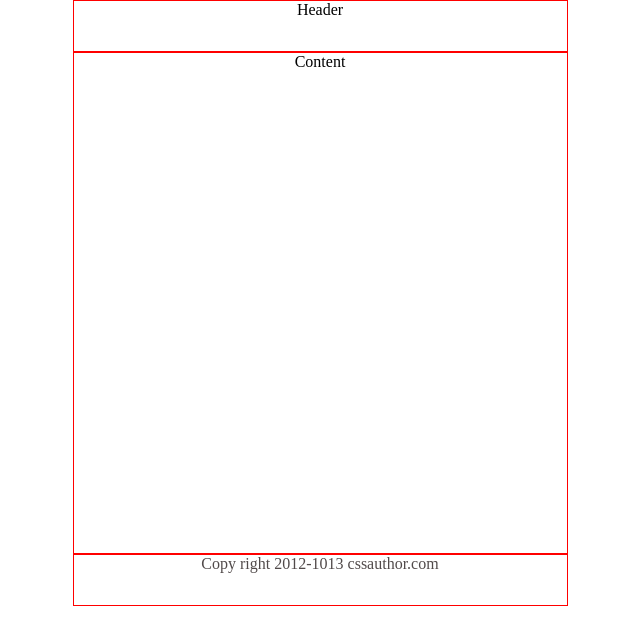
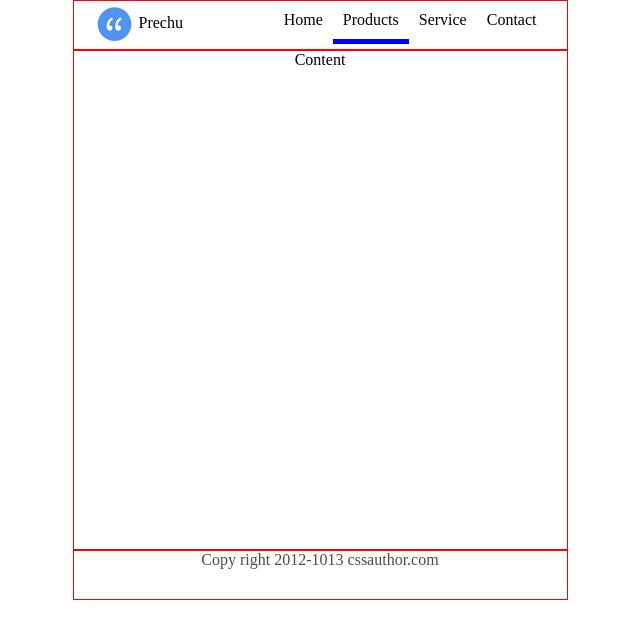
Before and after one commit to longvang2312/project-fullstack, a plain HTML site: page index.html in a window 1280 px wide. Shown: the whole page, without its empty margins (320-960 px from the left). Drawn offline with Linux system fonts and the light colour scheme.

Commit message:
create menu on header

```diff
--- a/index.css
+++ b/index.css
@@ -1,3 +1,6 @@
+* {
+    box-sizing: border-box
+}
 body{
   margin: 0;
 }
@@ -5,30 +8,79 @@ body{
 .page{
   width: 495px;
   margin: auto;
-  text-align: center;
 }
 .page .header{
   height: 50px;
   border: 1px solid red;
+  padding: 0 20px;
 }
 .page .content{
   border: 1px solid red;
   min-height: 500px;
+  text-align: center;
 }
 .page .footer{
   height: 50px;
   border: 1px solid red;
+  text-align: center;
 }
 /*end page css*/
 
-/*start header css*/
-.header .header-left{
-  float: left;
+/*start branch css*/
+.branch{
+    width: 100%;
+    height: 100%;
 }
-.header .header-right{
-  float: right;
+.branch .logo{
+    vertical-align: middle;
 }
-/*end header css*/
+.branch .text{
+    vertical-align: middle;
+}
+/*end branch css*/
+
+/*start main nav css*/
+.main-nav{
+   display: flex;
+   margin: auto;
+}
+.main-nav .item{
+    padding: 10px;
+    display: inline-block;
+}
+.main-nav .item .title{
+   text-decoration: none;
+   color: black
+}
+.main-nav .item.active{
+   border-bottom: 5px solid blue;
+   margin-bottom: -5px;
+}
+.main-nav .item.active .title{
+}
+/*end main nav css*/
+
+/*start mutil column css*/
+.mutil-column{
+    height: 100%
+}
+.mutil-column .col-30{
+    width: 30%;
+    float: left;
+    height: 100%;
+}
+.mutil-column .col-70{
+    width: 70%;
+    float: left;
+    height: 100%;
+}
+.mutil-column .pull-left > *{
+    float: left;
+}
+.mutil-column .pull-right > *{
+    float: right;
+}
+/*end mutil column css*/
 .copy-right{
   color: #514a4a;
   text-decoration-line: none;
--- a/index.html
+++ b/index.html
@@ -9,7 +9,30 @@
 <body>
     <div class="page">
         <div class="header">
-            Header
+           <div class="mutil-column">
+                <div class="col-30 pull-left">
+                    <div class="branch">
+                        <img class="logo" src="image/logo.png">
+                        <span class="text">Prechu</span>
+                    </div>
+                </div>
+                <div class="col-70 pull-right">
+                    <ul class="main-nav">
+                        <li class="item">
+                            <a href="" class="title">Home</a>
+                        </li>
+                        <li class="item active">
+                            <a href="" class="title">Products</a>
+                        </li>
+                        <li class="item">
+                            <a href="" class="title">Service</a>
+                        </li>
+                        <li class="item">
+                            <a href="" class="title">Contact</a>
+                        </li>
+                    </ul>
+                </div>
+            </div>
         </div>
         <div class="content">
             Content
```
